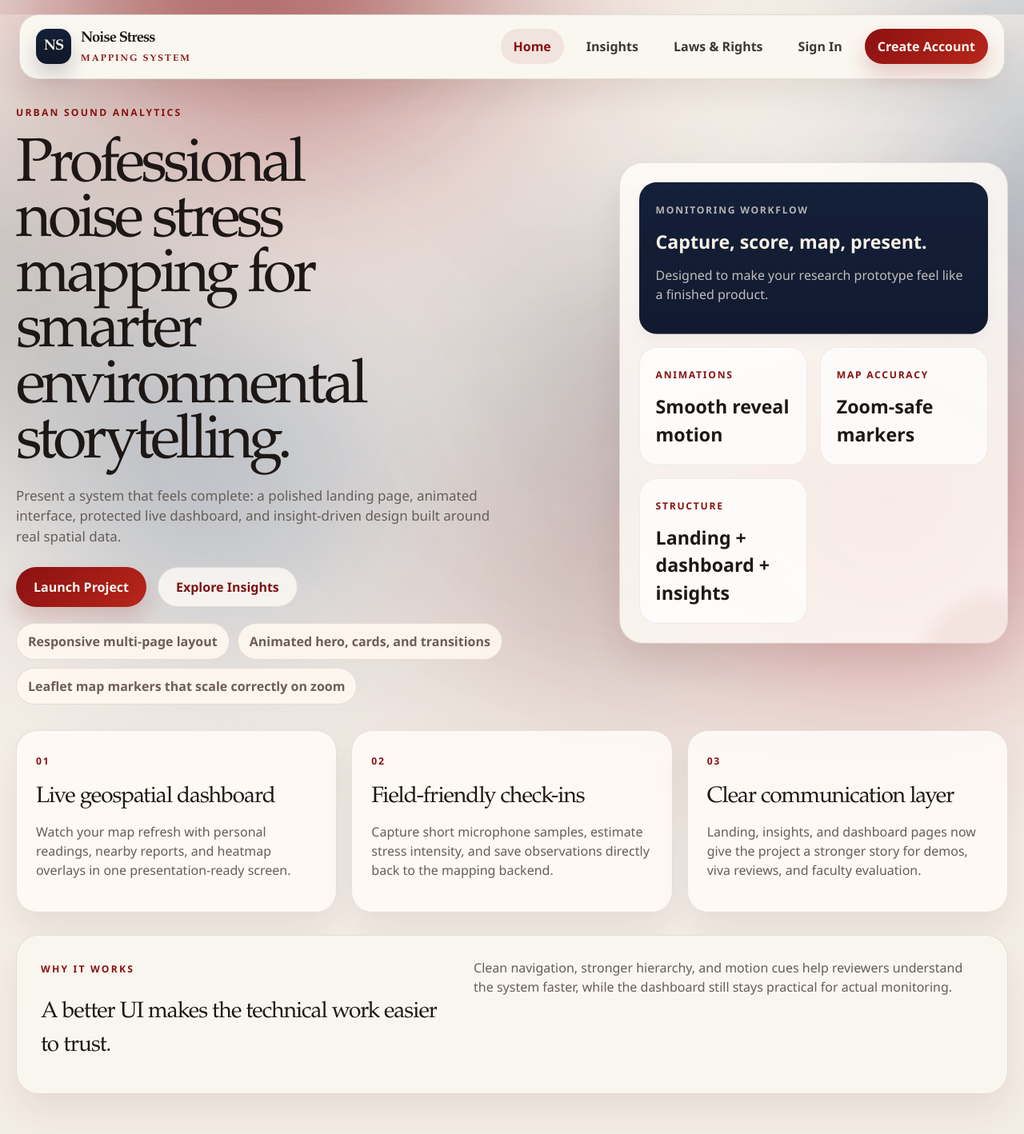
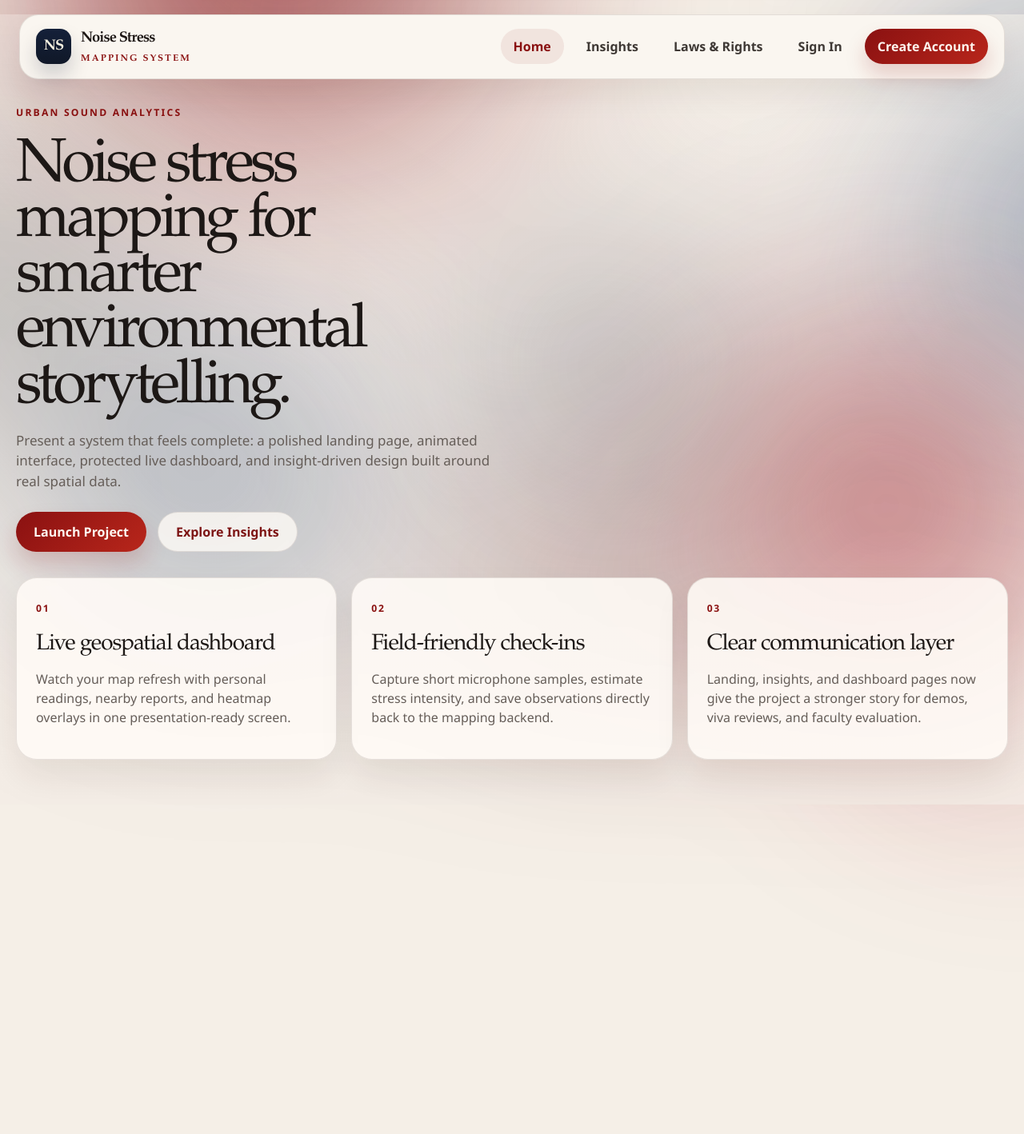
Before and after one commit to nil-aa/Noise-Stress-Mapping-System, a React app in the folder frontend/: page / in a window 1280 px wide. Shown: the top 1418 px of the page at 80% size. After the commit the page ends 1006 px from the top, so only its background shows below. Built offline with nearby package versions, Linux system fonts and the light colour scheme; no server answers; the HTML template or start-up script is replaced by a standard one.

Commit message:
UI fixes and show community readings

```diff
--- a/frontend/src/App.jsx
+++ b/frontend/src/App.jsx
@@ -4,8 +4,8 @@ import Map from "./components/Map";
 import NoiseCheckInModal from "./components/NoiseCheckInModal";
 import {
   getHeatmapData,
+  getCommunityReadings,
   getMyReadings,
-  getNearbyReadings,
   getPredictedStress,
   generateLocalityReport,
   submitReading,
@@ -38,7 +38,7 @@ function App() {
   const [statusMessage, setStatusMessage] = useState("Finding your live monitoring zone...");
 
   const [myReadings, setMyReadings] = useState([]);
-  const [nearbyReadings, setNearbyReadings] = useState([]);
+  const [communityReadings, setCommunityReadings] = useState([]);
   const [heatPoints, setHeatPoints] = useState([]);
   const [selectedLocality, setSelectedLocality] = useState(chennaiLocalities[0].name);
   const [targetDateTime, setTargetDateTime] = useState(getDefaultDateTimeValue);
@@ -54,14 +54,14 @@ function App() {
     setHeatPoints(data);
   };
 
-  const loadUserData = async (lat, lng) => {
-    const [myData, nearbyData] = await Promise.all([
+  const loadUserData = async () => {
+    const [myData, communityData] = await Promise.all([
       getMyReadings(),
-      getNearbyReadings(lat, lng, 500),
+      getCommunityReadings([3]),
     ]);
 
     setMyReadings(myData);
-    setNearbyReadings(nearbyData);
+    setCommunityReadings(communityData);
   };
 
   useEffect(() => {
@@ -71,7 +71,7 @@ function App() {
       setStatusMessage("Using Chennai as the fallback monitoring region.");
       setIsLoadingLocation(false);
       refreshHeatmap();
-      loadUserData(fallback.lat, fallback.lng).catch((error) => {
+      loadUserData().catch((error) => {
         console.error("Failed loading readings:", error);
       });
       return;
@@ -87,7 +87,7 @@ function App() {
         setIsLoadingLocation(false);
 
         refreshHeatmap();
-        loadUserData(lat, lng).catch((error) => {
+        loadUserData().catch((error) => {
           console.error("Failed loading readings:", error);
         });
       },
@@ -100,7 +100,7 @@ function App() {
         setIsLoadingLocation(false);
 
         refreshHeatmap();
-        loadUserData(fallback.lat, fallback.lng).catch((requestError) => {
+        loadUserData().catch((requestError) => {
           console.error("Failed loading fallback readings:", requestError);
         });
       },
@@ -124,7 +124,7 @@ function App() {
           notes: reading.notes,
           audioUrl: reading.audio_url,
         })),
-        ...nearbyReadings
+        ...communityReadings
           .filter((reading) => !myReadings.some((mine) => mine.id === reading.id))
           .map((reading) => ({
             lat: reading.latitude,
@@ -155,7 +155,7 @@ function App() {
         },
       ];
     },
-    [myReadings, nearbyReadings, predictionResult]
+    [myReadings, communityReadings, predictionResult]
   );
 
   const stats = useMemo(() => {
@@ -171,12 +171,12 @@ function App() {
 
     return {
       myReports: myReadings.length,
-      nearbyReports: nearbyReadings.length,
+      nearbyReports: communityReadings.length,
       heatZones: heatPoints.length,
       highestStress,
       averageStress,
     };
-  }, [heatPoints.length, myReadings, nearbyReadings.length]);
+  }, [communityReadings.length, heatPoints.length, myReadings]);
 
   const handleNoiseDetected = (payload) => {
     navigator.geolocation.getCurrentPosition(
@@ -200,19 +200,27 @@ function App() {
           });
 
           if (payload.audioBlob && readingResponse?.reading_id) {
-            await uploadReadingAudio({
-              readingId: readingResponse.reading_id,
-              audioBlob: payload.audioBlob,
-              filename: payload.audioFilename || "recording.webm",
-            });
+            try {
+              await uploadReadingAudio({
+                readingId: readingResponse.reading_id,
+                audioBlob: payload.audioBlob,
+                filename: payload.audioFilename || "recording.webm",
+              });
+            } catch (audioError) {
+              console.error("Reading saved but audio upload failed:", audioError);
+              setStatusMessage("Reading saved, but the audio proof could not be uploaded.");
+            }
           }
 
           await refreshHeatmap();
-          await loadUserData(lat, lng);
+          await loadUserData();
+          if (!payload.audioBlob) {
+            setStatusMessage("New reading captured and saved to the database.");
+          }
           setIsCheckInOpen(false);
         } catch (error) {
           console.error(error);
-          alert("Failed to store in backend.");
+          alert("Failed to save the reading to the database.");
         }
       },
       (error) => {
--- a/frontend/src/api/noiseApi.js
+++ b/frontend/src/api/noiseApi.js
@@ -36,10 +36,24 @@ async function fetchWithAuth(url, options = {}, retry = true) {
   return response;
 }
 
-export async function submitReading({ latitude, longitude, stress_score }) {
+export async function submitReading({
+  latitude,
+  longitude,
+  stress_score,
+  incident_type,
+  notes,
+  audio_duration_sec,
+}) {
   const res = await fetchWithAuth(`${BASE_URL}/submit-reading`, {
     method: "POST",
-    body: JSON.stringify({ latitude, longitude, stress_score }),
+    body: JSON.stringify({
+      latitude,
+      longitude,
+      stress_score,
+      incident_type,
+      notes,
+      audio_duration_sec,
+    }),
   });
 
   if (!res.ok) throw new Error(await res.text());
@@ -65,6 +79,19 @@ export async function getNearbyReadings(lat, lng, radius = 500) {
   const res = await fetchWithAuth(
     `${BASE_URL}/nearby-readings?lat=${lat}&lng=${lng}&radius=${radius}`
   );
+
+  if (!res.ok) throw new Error(await res.text());
+  return res.json();
+}
+
+export async function getCommunityReadings(excludeUserIds = []) {
+  const params = new URLSearchParams();
+  if (excludeUserIds.length > 0) {
+    params.set("exclude_user_ids", excludeUserIds.join(","));
+  }
+
+  const suffix = params.toString() ? `?${params.toString()}` : "";
+  const res = await fetchWithAuth(`${BASE_URL}/community-readings${suffix}`);
 
   if (!res.ok) throw new Error(await res.text());
   return res.json();
--- a/frontend/src/pages/Landing.jsx
+++ b/frontend/src/pages/Landing.jsx
@@ -21,12 +21,6 @@ const features = [
   },
 ];
 
-const highlights = [
-  "Responsive multi-page layout",
-  "Animated hero, cards, and transitions",
-  "Leaflet map markers that scale correctly on zoom",
-];
-
 function Landing() {
   const hasToken = Boolean(localStorage.getItem("token"));
 
@@ -38,7 +32,7 @@ function Landing() {
         <section className="landing-hero">
           <div className="landing-copy">
             <span className="section-label">Urban Sound Analytics</span>
-            <h1>Professional noise stress mapping for smarter environmental storytelling.</h1>
+            <h1>Noise stress mapping for smarter environmental storytelling.</h1>
             <p>
               Present a system that feels complete: a polished landing page, animated interface,
               protected live dashboard, and insight-driven design built around real spatial data.
@@ -53,36 +47,8 @@ function Landing() {
               </Link>
             </div>
 
-            <div className="landing-highlights">
-              {highlights.map((item) => (
-                <div key={item} className="highlight-pill">
-                  {item}
-                </div>
-              ))}
-            </div>
           </div>
 
-          <div className="landing-visual">
-            <div className="visual-panel visual-panel-main">
-              <span>Monitoring workflow</span>
-              <strong>Capture, score, map, present.</strong>
-              <p>Designed to make your research prototype feel like a finished product.</p>
-            </div>
-            <div className="visual-grid">
-              <div className="visual-panel">
-                <span>Animations</span>
-                <strong>Smooth reveal motion</strong>
-              </div>
-              <div className="visual-panel">
-                <span>Map accuracy</span>
-                <strong>Zoom-safe markers</strong>
-              </div>
-              <div className="visual-panel">
-                <span>Structure</span>
-                <strong>Landing + dashboard + insights</strong>
-              </div>
-            </div>
-          </div>
         </section>
 
         <section className="feature-grid">
@@ -95,16 +61,6 @@ function Landing() {
           ))}
         </section>
 
-        <section className="landing-band">
-          <div>
-            <span className="section-label">Why it works</span>
-            <h2>A better UI makes the technical work easier to trust.</h2>
-          </div>
-          <p>
-            Clean navigation, stronger hierarchy, and motion cues help reviewers understand the
-            system faster, while the dashboard still stays practical for actual monitoring.
-          </p>
-        </section>
       </main>
     </div>
   );
```
Also changed, not shown: 3 other files (tests, documents, lock files or other folders).
